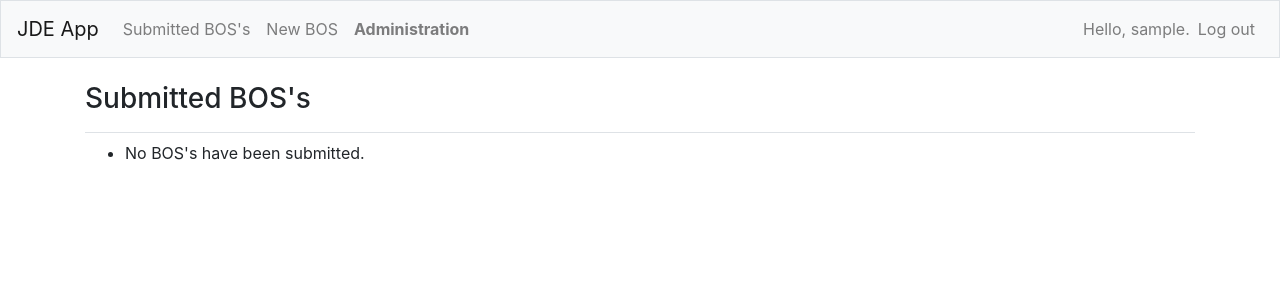
After one commit to gitgibbo/JDEapplication, a Django app: page /boslist/ in a window 1280 px wide. The commit adds this page. Shown: the top 300 px of the page. Run offline with Django 4.2, Linux system fonts and the light colour scheme; the visitor is signed in with stand-in values (Sample User, id 1); data that the repository does not hold is empty; some libraries are stand-ins or nearby versions.

Commit message:
changed url structure so it makes more sense

```diff
--- a/bos/templates/bos/base.html
+++ b/bos/templates/bos/base.html
@@ -22,11 +22,11 @@
     <div class="collapse navbar-collapse" id="navbarCollapse">
       <ul class="navbar-nav mr-auto">
         <li class="nav-item">
-          <a class="nav-link" href="{% url 'bos:bos'%}">
+          <a class="nav-link" href="{% url 'bos:boslist'%}">
           Submitted BOS's</a>
         </li>
         <li class="nav-item">
-          <a class="nav-link" href="{% url 'bos:new_bos'%}">
+          <a class="nav-link" href="{% url 'bos:newbos'%}">
           New BOS</a>
         {% if user.is_staff %}
           <li class="nav-item">
--- /dev/null
+++ b/bos/templates/bos/boslist.html
@@ -0,0 +1,61 @@
+<!--<head>
+	<style type="text/css">
+		.sidenav {
+			height:100%;
+			width:160px;
+			position: fixed;
+			z-index:1;
+			top:58;
+			left:0;
+			background-color:rgb(235, 235, 235);
+			overflow-x: :hidden;
+			padding-top:20px;
+		}
+    .sidenav h1 {
+			padding:6px 8px 6px 16px;
+			text-decoration: none;
+			font-size:25px;
+			color: #000000;
+			display:block;
+		}
+		.sidenav a {
+			padding:6px 8px 6px 16px;
+			text-decoration: none;
+			font-size:18px;
+			color: #818181;
+			display:block;
+		}
+
+		.sidenav a:hover{
+			color:#f1f1f1;
+		}
+
+		.main{
+			margin-left:160px;
+			padding: 0px 10px;
+		}
+
+	</style>
+</head>
+<body>
+  <div class="sidenav">
+    <h1>Filters</h1>
+    <a>Topic list here</a>
+  </div>
+</body> -->
+{% extends "bos/base.html" %}
+{% block page_header %}
+  <h3>Submitted BOS's</h3>
+{% endblock page_header %}
+{% block content %}
+<ul>
+  {% for bos in bos %}
+    <div class="shadow p-3 mb-5 bg-white rounded">
+      <h4 class="card-header"><a href="{% url 'bos:bos' bos.id %}">{{ bos }}</a> <b>{{bos.Topic}}</b> On {{bos.date_added}} in {{bos.Area}}</h4>
+      <p>{{ bos.Comments }}</p>
+    </div>
+    {% empty %}
+       <li>No BOS's have been submitted.</li>
+    {% endfor %}
+</ul>
+{% endblock content %}
--- a/bos/templates/bos/index.html
+++ b/bos/templates/bos/index.html
@@ -4,7 +4,7 @@
   <h1 class="display-3">BOS done right.</h1>
   <p class="lead">The faster, easier way to log your BOS conversations.</p>
   {% if user.is_authenticated %}
-    <a class="btn btn-lg btn-primary" href="{% url 'bos:new_bos' %}"
+    <a class="btn btn-lg btn-primary" href="{% url 'bos:newbos' %}"
       role="button">Submit BOS &raquo;</a>
   {% else %}
     <a class="btn btn-lg btn-primary" href="{% url 'users:register' %}"
--- a/bos/templates/bos/new_bos.html
+++ b/bos/templates/bos/newbos.html
@@ -4,7 +4,7 @@
 {% block content %}
 <p>Submit your BOS</p>
 
-<form action="{% url 'bos:new_bos' %}" method='post' class="form">
+<form action="{% url 'bos:newbos' %}" method='post' class="form">
     {% csrf_token %}
     {% bootstrap_form form %}
     {% buttons %}
--- a/bos/urls.py
+++ b/bos/urls.py
@@ -7,10 +7,10 @@ urlpatterns = [
     # Home Page
     path('', views.index, name='index'),
     #Page that shows BOS's
-    path('bos/', views.bos, name='bos'),
+    path('boslist/', views.boslist, name='boslist'),
     # Detail page for a single BOS
-    path('showbos/<int:bos_id>/',views.showbos, name='show bos'),
+    path('bos/<int:bos_id>/',views.bos, name='bos'),
     # BOS entry
-    path('new_bos/', views.new_bos, name='new_bos'),
+    path('newbos/', views.newbos, name='newbos'),
 
 ]
--- a/bos/views.py
+++ b/bos/views.py
@@ -8,13 +8,13 @@ def index(request):
     return render(request, 'bos/index.html')
 
 @login_required
-def bos(request):
+def boslist(request):
     """ Shows BOS's"""
     bos = BOS.objects.order_by('-date_added')
     context = {'bos':bos}
-    return render(request, 'bos/bos.html', context)
+    return render(request, 'bos/boslist.html', context)
 
-def showbos(request, bos_id):
+def bos(request, bos_id):
     """Shows the details for the specific BOS"""
     bos = BOS.objects.get(id=bos_id)
     area = BOS.objects.get(id=bos_id).Area
@@ -23,10 +23,10 @@ def showbos(request, bos_id):
     date = BOS.objects.get(id=bos_id).date_added
     owner = BOS.objects.get(id=bos_id).owner
     context = {'bos_id':bos, 'area':area, 'topic':topic, 'comments':comments, 'date':date, 'owner':owner}
-    return render(request, 'bos/showbos.html', context)
+    return render(request, 'bos/bos.html', context)
 
 @login_required
-def new_bos(request):
+def newbos(request):
     """Submit a BOS"""
     if request.method != 'POST':
         # no data submitted; create a blank form
@@ -38,8 +38,8 @@ def new_bos(request):
             BOS = form.save(commit=False)
             BOS.owner = request.user
             BOS.save()
-            return redirect('bos:bos')
+            return redirect('bos:boslist')
 
     # Display a blank or invalid form
     context = {'form':form}
-    return render(request, 'bos/new_bos.html', context)
+    return render(request, 'bos/newbos.html', context)
--- a/jde_application/settings.py
+++ b/jde_application/settings.py
@@ -85,7 +85,7 @@ WSGI_APPLICATION = 'jde_application.wsgi.application'
 # Database
 # https://docs.djangoproject.com/en/4.0/ref/settings/#databases
 
-DATABASES = {
+"""DATABASES = {
     'default':
         {
         'ENGINE': 'django.db.backends.postgresql_psycopg2',
@@ -106,7 +106,7 @@ DATABASES = {
         'ENGINE': 'django.db.backends.sqlite3',
         'NAME': BASE_DIR / 'db.sqlite3',
     }
-}"""
+}
 
 # Password validation
 # https://docs.djangoproject.com/en/4.0/ref/settings/#auth-password-validators
```
Also changed, not shown: bos/templates/bos/bos.html (+7 -11 lines), bos/templates/bos/showbos.html (deleted, +0 -8 lines).
